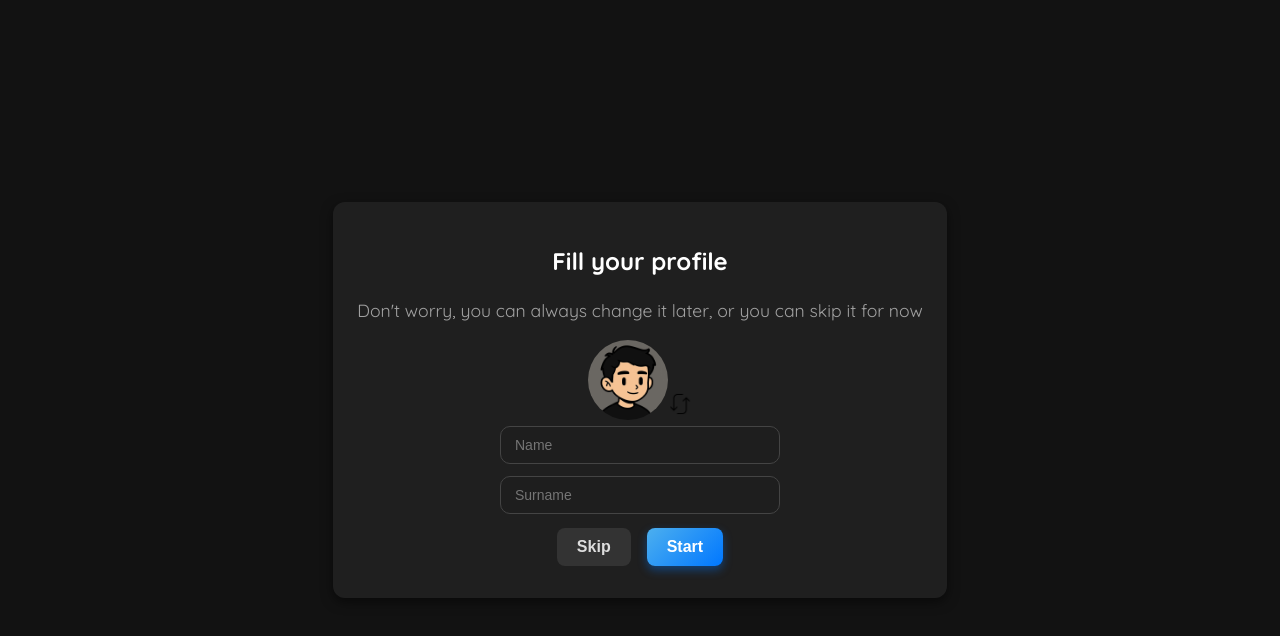
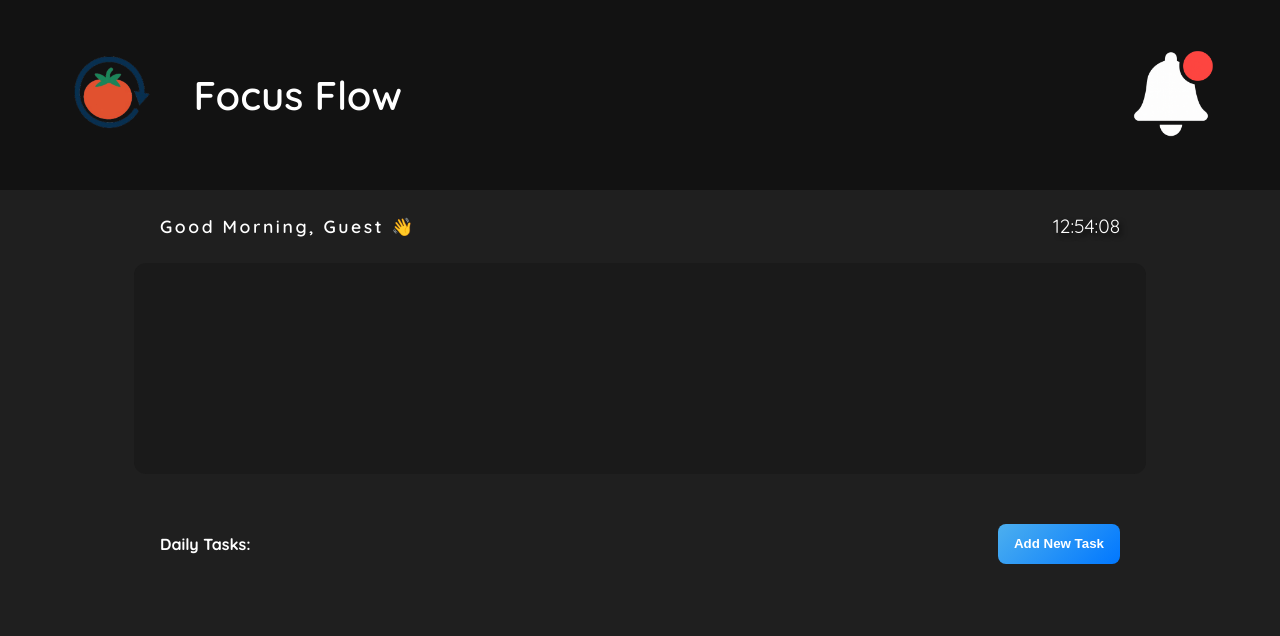
Before and after one commit to r1derPUSH/focus-flow, a React (Vite) app: page / in a window 1280 px wide. Both pictures are taken after a click on the button "Skip". Shown: the top 636 px of the page. Built offline with nearby package versions, Linux system fonts and the light colour scheme.

Commit message:
Created skip-button func

```diff
--- a/src/Greeting.jsx
+++ b/src/Greeting.jsx
@@ -4,6 +4,8 @@ import DigitalClock from "./DigitalClock";
 const Greeting = ({ name, surname }) => {
   const [time, setTime] = useState(new Date());
   const hour = getTime();
+  const userName = localStorage.getItem("name");
+  const userSurname = localStorage.getItem("surname");
   const [timeOfDay, setTimeOfDay] = useState(() => {
     return hour >= 6 && hour <= 12
       ? "Morning"
@@ -35,7 +37,7 @@ const Greeting = ({ name, surname }) => {
     <div className="flex-bar">
       <div className="greeting-div">
         <span className="greeting-text">
-          Good {timeOfDay}, {name} 👋
+          Good {timeOfDay}, {userName} 👋
         </span>
         <DigitalClock />
       </div>
--- a/src/Register.jsx
+++ b/src/Register.jsx
@@ -37,8 +37,23 @@ const Register = () => {
   }
 
   async function handleStart() {
+    if (!nameValue.trim()) {
+      alert("bad :(");
+      return;
+    }
     localStorage.setItem("name", nameValue);
     localStorage.setItem("surname", surnameValue);
+    setStyles(true);
+    await wait(1500);
+    setIsStarted(true);
+  }
+
+  async function handleSkip() {
+    if (!nameValue.trim()) {
+      // alert("Bad surname! :(");
+      // return;
+    }
+    localStorage.setItem("name", nameValue || "Guest");
     setStyles(true);
     await wait(1500);
     setIsStarted(true);
@@ -97,7 +112,9 @@ const Register = () => {
             </div>
           </div>
           <div className="start-buttons">
-            <button className="skip-btn">Skip</button>
+            <button onClick={handleSkip} className="skip-btn">
+              Skip
+            </button>
             <button onClick={handleStart} className="start-btn">
               Start
             </button>
```
